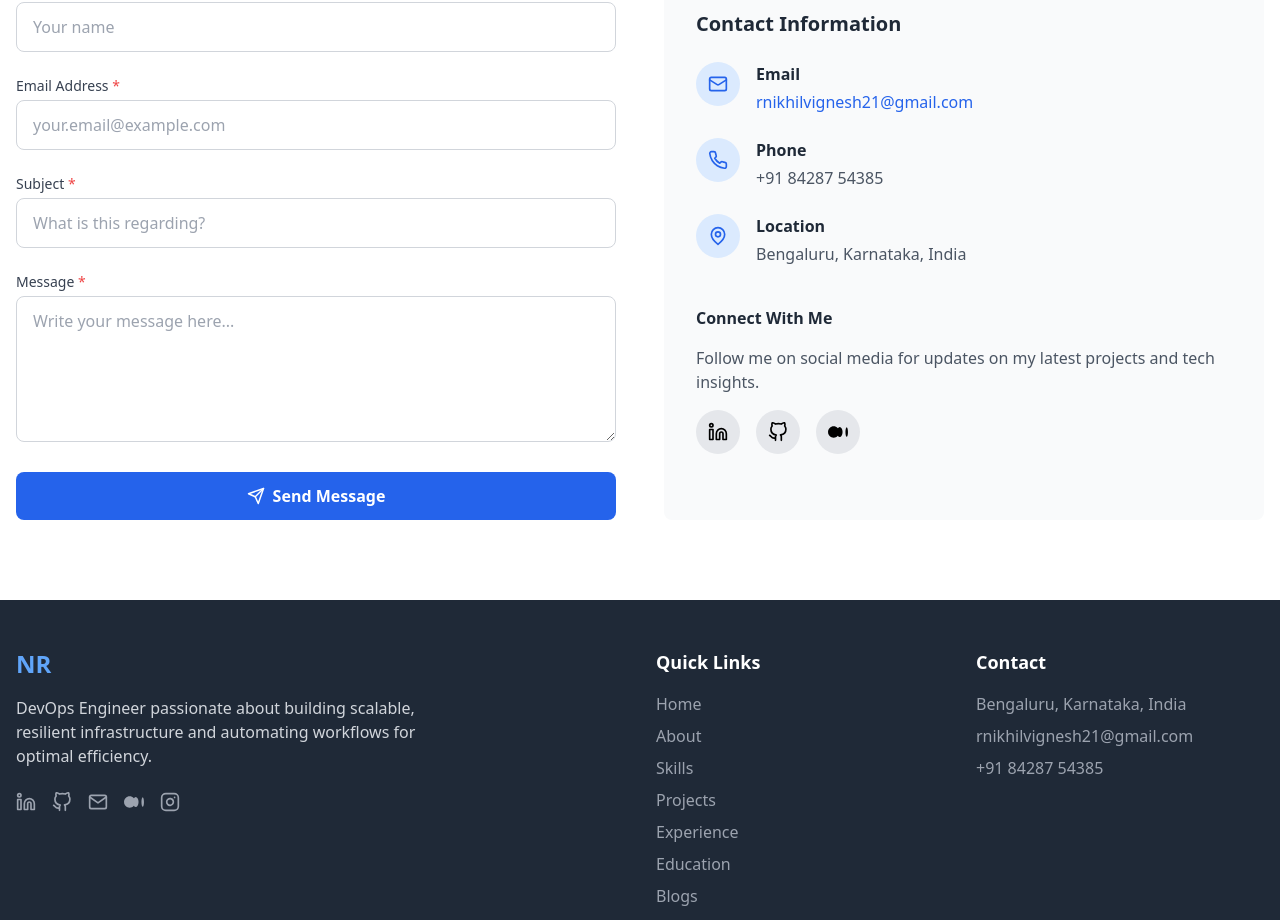
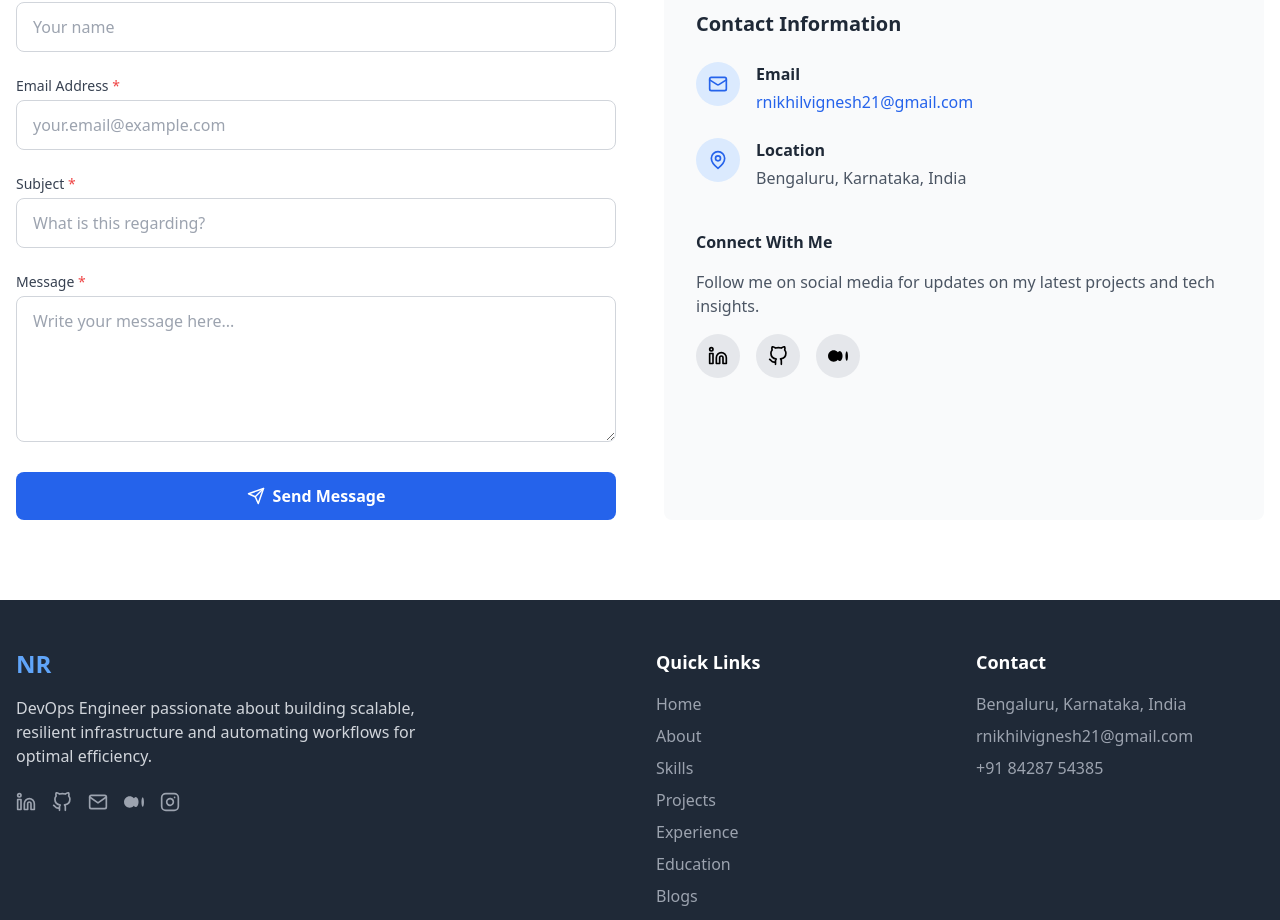
Before and after one commit to Nikhil-r21/NikhilRaghupathy_Portfolio, a React (Vite) app: page / in a window 1280 px wide. Shown: the part 6812-7732 px from the top of the page. Built offline with nearby package versions, Linux system fonts and the light colour scheme.

Commit message:
Update ContactSection.tsx

```diff
--- a/src/components/ContactSection.tsx
+++ b/src/components/ContactSection.tsx
@@ -376,7 +376,7 @@
                 </div>
               </div>
 
-              <div className="flex items-start">
+              {/* <div className="flex items-start">
                 <div className="bg-blue-100 p-3 rounded-full text-blue-600 mr-4">
                   <Phone size={20} />
                 </div>
@@ -384,7 +384,7 @@
                   <h4 className="font-semibold text-gray-800 mb-1">Phone</h4>
                   <p className="text-gray-600">+91 84287 54385</p>
                 </div>
-              </div>
+              </div> */}
 
               <div className="flex items-start">
                 <div className="bg-blue-100 p-3 rounded-full text-blue-600 mr-4">
```
